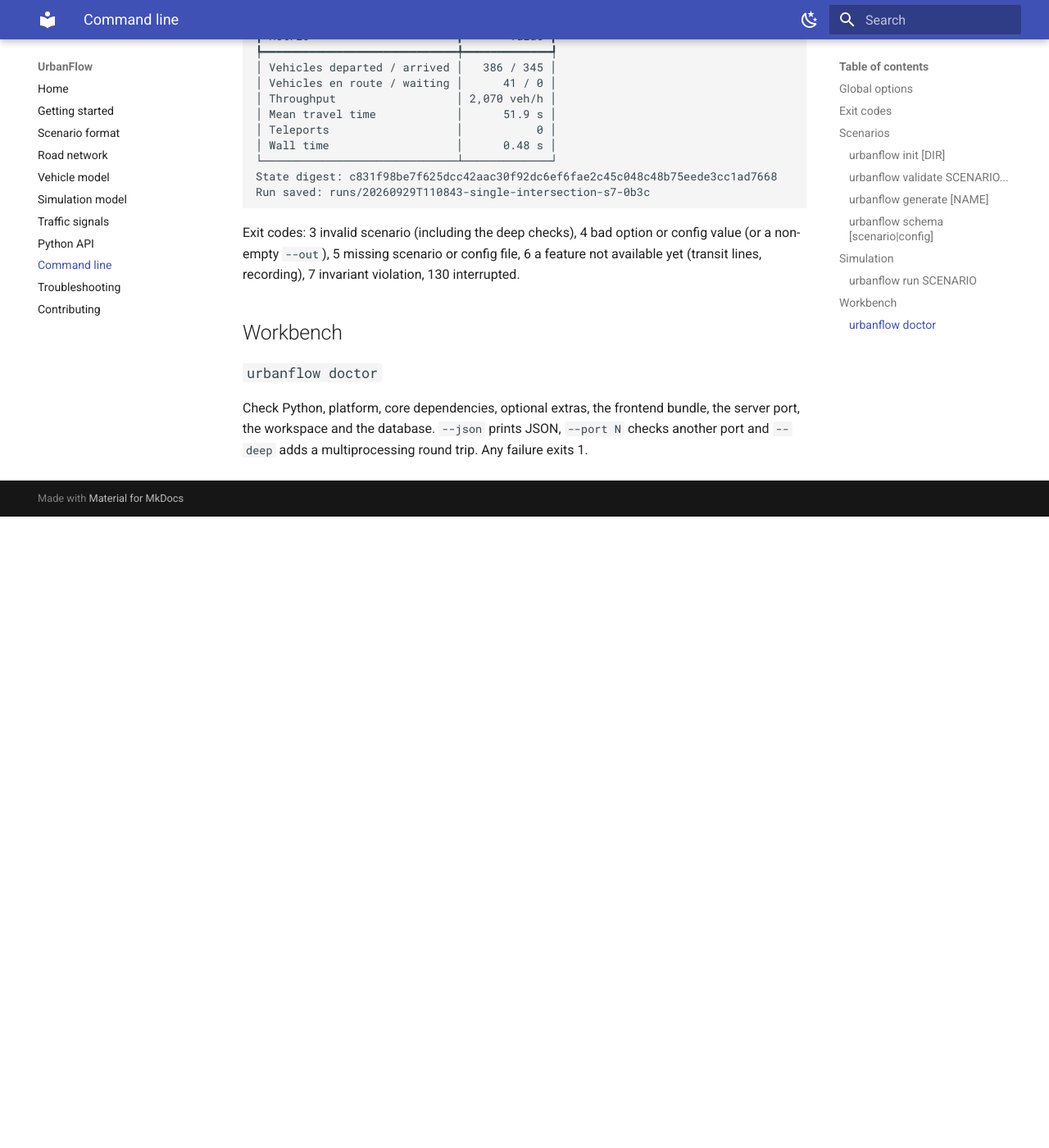
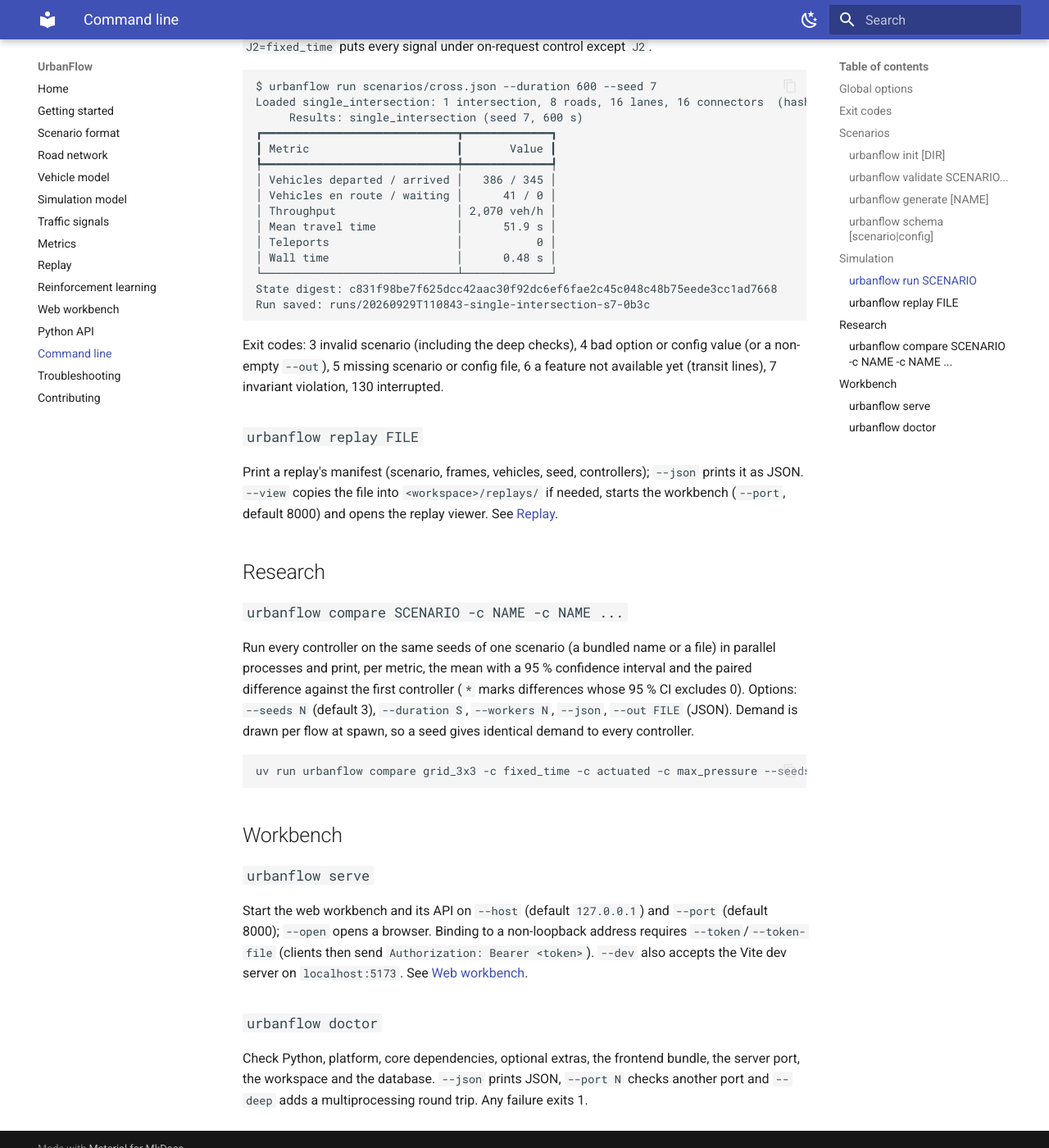
Before and after one commit to jainamsethia/URBANFLOW, an MkDocs documentation site: the page built from docs/cli.md, in a window 1280 px wide and 1400 px high, scrolled down 4612 px. Shown: the whole window at 82% size. Built offline with MkDocs 1.6.1 and Material for MkDocs 9.7.7, drawn with Linux system fonts in a browser that asks for light colours; before the commit the page ends 5242 px from its top, so only the background shows below that; some of the changed text lies outside the part shown.

Commit message:
Docs: metrics, replay, reinforcement learning and web workbench pages; CLI serve/compare/replay/--record/--export

````diff
--- a/docs/cli.md
+++ b/docs/cli.md
@@ -119,12 +119,15 @@ Load and deep-check a scenario, run it headless, print the results and save the
 | `--no-save` | Do not write a run directory. |
 | `--progress/--no-progress` | Progress bar on stderr (default: when stderr is a terminal). |
 | `--json` | Print only the result as JSON on stdout (`SimulationResult.to_dict()` plus `run_dir`). |
+| `--record` | Record a replay: `<run dir>/replay.ufr`, or `<workspace>/replays/<scenario>-s<seed>.ufr` with `--no-save`. |
+| `--export PATH` | Also write the global timeseries table to `PATH` (`.csv`, `.json` or `.parquet`). |
 
 Configuration precedence, lowest first: defaults < the scenario's `simulation` block <
 the config file `[simulation]` < `--set` < the dedicated options. The run directory holds
 `spec.json` (scenario identity, seed, resolved config, `--controller` choices), `scenario.json` (an exact copy),
 `env.json` (Python, platform, CPU, RAM, versions), `result.json` (the full result, loadable
-with `SimulationResult.load`) and `summary.json`, the nested summary, written last.
+with `SimulationResult.load`), the metrics tables `timeseries.csv`, `intersections.csv` and
+`trips.csv`, and `summary.json`, the nested summary, written last.
 The printed `State digest` (also `state_digest` in `result.json` and in `--json` output)
 is the sha256 of the final engine state: two runs with equal digests on the same platform
 ended in exactly the same state.
@@ -155,10 +158,37 @@ Run saved: runs/20260929T110843-single-intersection-s7-0b3c
 
 Exit codes: 3 invalid scenario (including the deep checks), 4 bad option or config value
 (or a non-empty `--out`), 5 missing scenario or config file, 6 a feature not available
-yet (transit lines, recording), 7 invariant violation, 130
-interrupted.
+yet (transit lines), 7 invariant violation, 130 interrupted.
+
+### `urbanflow replay FILE`
+
+Print a replay's manifest (scenario, frames, vehicles, seed, controllers); `--json`
+prints it as JSON. `--view` copies the file into `<workspace>/replays/` if needed, starts
+the workbench (`--port`, default 8000) and opens the replay viewer. See [Replay](replay.md).
+
+## Research
+
+### `urbanflow compare SCENARIO -c NAME -c NAME ...`
+
+Run every controller on the same seeds of one scenario (a bundled name or a file) in
+parallel processes and print, per metric, the mean with a 95 % confidence interval and
+the paired difference against the first controller (`*` marks differences whose 95 % CI
+excludes 0). Options: `--seeds N` (default 3), `--duration S`, `--workers N`, `--json`,
+`--out FILE` (JSON). Demand is drawn per flow at spawn, so a seed gives identical demand
+to every controller.
+
+```bash
+uv run urbanflow compare grid_3x3 -c fixed_time -c actuated -c max_pressure --seeds 3 --duration 1800
+```
 
 ## Workbench
+
+### `urbanflow serve`
+
+Start the web workbench and its API on `--host` (default `127.0.0.1`) and `--port`
+(default 8000); `--open` opens a browser. Binding to a non-loopback address requires
+`--token`/`--token-file` (clients then send `Authorization: Bearer <token>`). `--dev`
+also accepts the Vite dev server on `localhost:5173`. See [Web workbench](workbench.md).
 
 ### `urbanflow doctor`
 
--- a/mkdocs.yml
+++ b/mkdocs.yml
@@ -43,6 +43,10 @@ nav:
   - Vehicle model: vehicle-model.md
   - Simulation model: simulation-model.md
   - Traffic signals: traffic-signals.md
+  - Metrics: metrics.md
+  - Replay: replay.md
+  - Reinforcement learning: reinforcement-learning.md
+  - Web workbench: workbench.md
   - Python API: python-api.md
   - Command line: cli.md
   - Troubleshooting: troubleshooting.md
````
Also changed, not shown: docs/metrics.md (added, +43 -0 lines), docs/reinforcement-learning.md (added, +38 -0 lines), docs/replay.md (added, +29 -0 lines), docs/workbench.md (added, +26 -0 lines).
